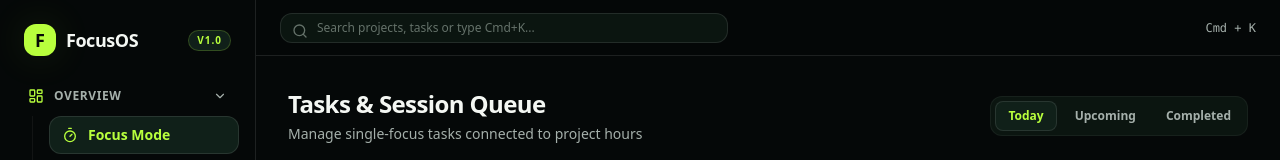
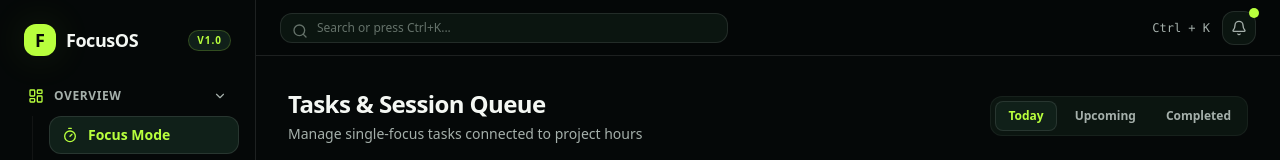
Before and after one commit to girum-endalkachew/focus-os, a Next.js app: page /app/tasks in a window 1280 px wide. Shown: the top 160 px of the page. Built offline with nearby package versions, Linux system fonts and the light colour scheme.

Commit message:
feat(shell): mount CommandPalette and NotificationCenter in app layout

```diff
--- a/src/app/app/layout.tsx
+++ b/src/app/app/layout.tsx
@@ -4,13 +4,15 @@ import React from 'react';
 import Link from 'next/link';
 import { usePathname } from 'next/navigation';
 import { Sidebar } from '@/components/ui/Sidebar';
+import { CommandPalette } from '@/components/ui/CommandPalette/CommandPalette';
+import { NotificationCenter } from '@/components/ui/NotificationCenter';
 import {
   LayoutDashboard,
   Timer,
   FolderKanban,
   LineChart,
   User,
-  Search
+  Search,
 } from 'lucide-react';
 import { cn } from '@/lib/utils';
 
@@ -27,36 +29,40 @@ export default function AppLayout({ children }: { children: React.ReactNode }) {
 
   return (
     <div className="flex min-h-screen bg-[#050808] text-[#F4F7F3]">
-      {/* Desktop Sidebar (Hidden on mobile) */}
       <div className="hidden md:block">
         <Sidebar />
       </div>
 
-      {/* Main App Workspace Content */}
       <div className="flex-1 flex flex-col min-w-0 pb-16 md:pb-0">
-        {/* Global Workspace Header with Command Search */}
-        <header className="sticky top-0 z-40 flex h-14 items-center justify-between border-b border-white/10 bg-[#050808]/90 px-6 backdrop-blur-md">
+        <header className="sticky top-0 z-40 flex h-14 items-center justify-between border-b border-white/10 bg-[#050808]/90 px-6 backdrop-blur-md gap-4">
           <div className="flex items-center gap-3 w-full max-w-md">
             <div className="relative w-full">
               <Search className="absolute left-3 top-2.5 h-4 w-4 text-[#65726A]" />
               <input
                 type="text"
-                placeholder="Search projects, tasks or type Cmd+K..."
-                className="w-full rounded-xl border border-white/10 bg-[#0B1510] py-1.5 pl-9 pr-4 text-xs text-[#F4F7F3] placeholder-[#65726A] outline-none focus:border-[#B8FF3D]"
+                readOnly
+                onFocus={(e) => {
+                  e.currentTarget.blur();
+                  window.dispatchEvent(
+                    new KeyboardEvent('keydown', { key: 'k', ctrlKey: true, bubbles: true })
+                  );
+                }}
+                placeholder="Search or press Ctrl+K..."
+                className="w-full rounded-xl border border-white/10 bg-[#0B1510] py-1.5 pl-9 pr-4 text-xs text-[#F4F7F3] placeholder-[#65726A] outline-none focus:border-[#B8FF3D] cursor-pointer"
               />
             </div>
           </div>
-          <div className="flex items-center gap-2">
-            <span className="text-xs font-mono text-[#A5B0AB]">Cmd + K</span>
+          <div className="flex items-center gap-3 shrink-0">
+            <span className="hidden sm:inline text-xs font-mono text-[#A5B0AB]">Ctrl + K</span>
+            <NotificationCenter />
           </div>
         </header>
 
-        <main className="flex-1 p-6 md:p-8 overflow-y-auto">
-          {children}
-        </main>
+        <main className="flex-1 p-6 md:p-8 overflow-y-auto">{children}</main>
       </div>
 
-      {/* Mobile Bottom Navigation Bar (Hidden on desktop) */}
+      <CommandPalette />
+
       <nav className="fixed bottom-0 left-0 right-0 z-50 flex h-16 items-center justify-around border-t border-white/10 bg-[#050808]/95 backdrop-blur-lg md:hidden">
         {mobileNav.map((item) => {
           const Icon = item.icon;
@@ -66,8 +72,8 @@ export default function AppLayout({ children }: { children: React.ReactNode }) {
               key={item.href}
               href={item.href}
               className={cn(
-                "flex flex-col items-center gap-1 text-[10px] font-medium transition-colors",
-                isActive ? "text-[#B8FF3D]" : "text-[#A5B0AB]"
+                'flex flex-col items-center gap-1 text-[10px] font-medium transition-colors',
+                isActive ? 'text-[#B8FF3D]' : 'text-[#A5B0AB]'
               )}
             >
               <Icon className="h-5 w-5" />
```
